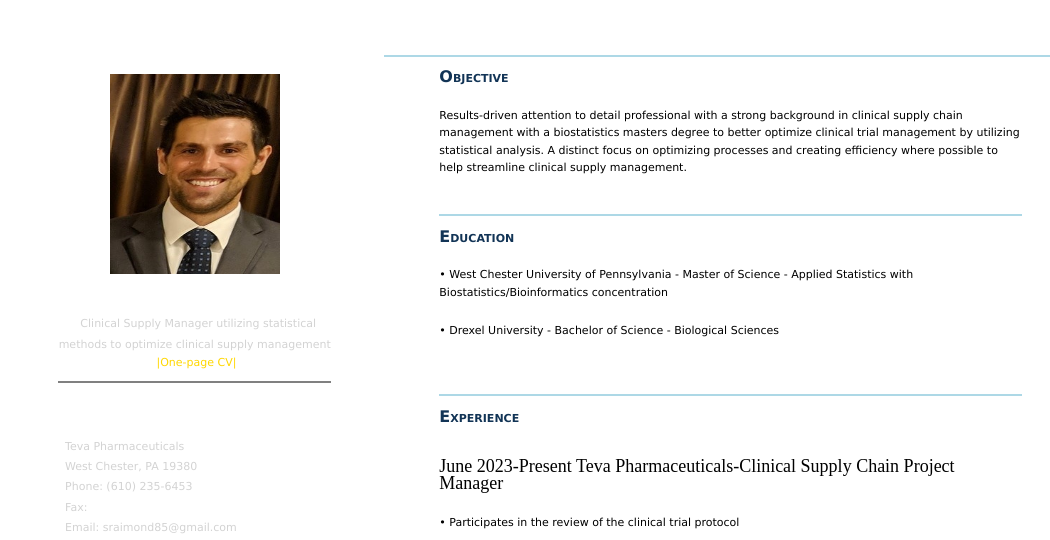
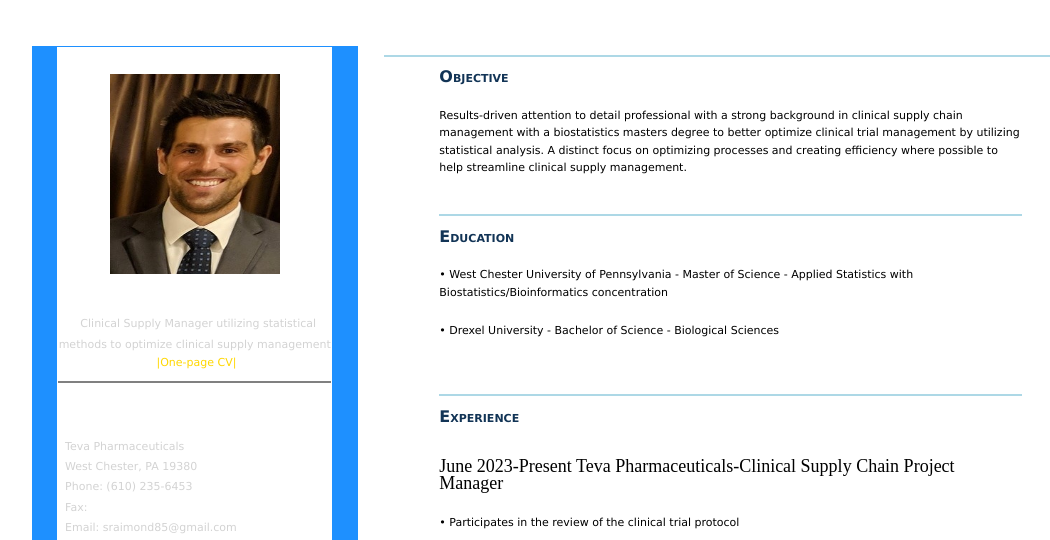
Before and after one commit to sraimondo681/SraimondoCV, a plain HTML site: page index.html in a window 1280 px wide. Shown: the top 540 px of the page, without its empty margins (73-1123 px from the left). Drawn offline with Linux system fonts and the light colour scheme.

Commit message:
Update index.html

```diff
--- a/index.html
+++ b/index.html
@@ -58,7 +58,7 @@
 
         .left-column {
             width: 30%;
-            background-color: Dark Blue;
+            background-color: DodgerBlue;
             background-image: url('img/TableBg.jpg');
         }
 
```
